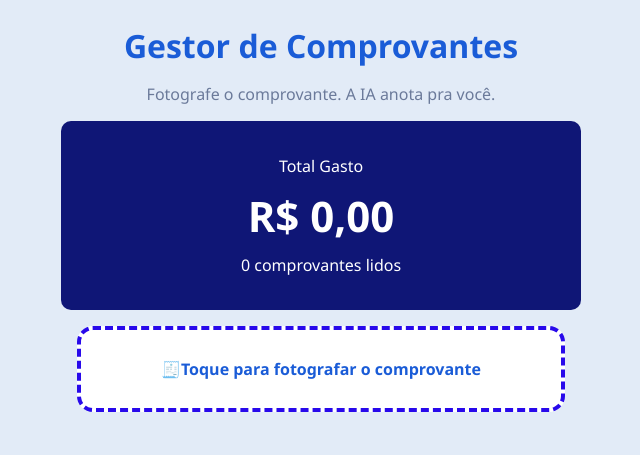
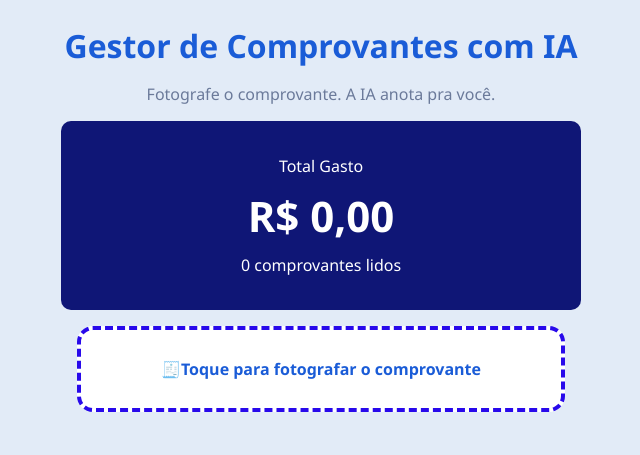
Before and after one commit to francinaldomorais7/Gestor-de-Comprovantes-com-IA, a plain HTML site: page index.html in a window 1280 px wide. Shown: the whole page, without its empty margins (319-959 px from the left). Drawn offline with Linux system fonts and the light colour scheme.

Commit message:
Atualizacao do titulo

```diff
--- a/index.html
+++ b/index.html
@@ -5,12 +5,12 @@
         <meta name="viewport" content="width=device-width, initial-scale=1.0">
         <link rel="stylesheet" href="style.css">
         <script src=" https://js.puter.com/v2/ "></script>
-        <title>Gestor de Comprovantes</title>
+        <title>Gestor de Comprovantes <canvas></canvas>om IA</title>
     </head>
 
     <body>
         <div>
-            <h1>Gestor de Comprovantes</h1>
+            <h1>Gestor de Comprovantes com IA</h1>
             <p class="topo">Fotografe o comprovante. A IA anota pra você.</p>
         </div>
 
```
